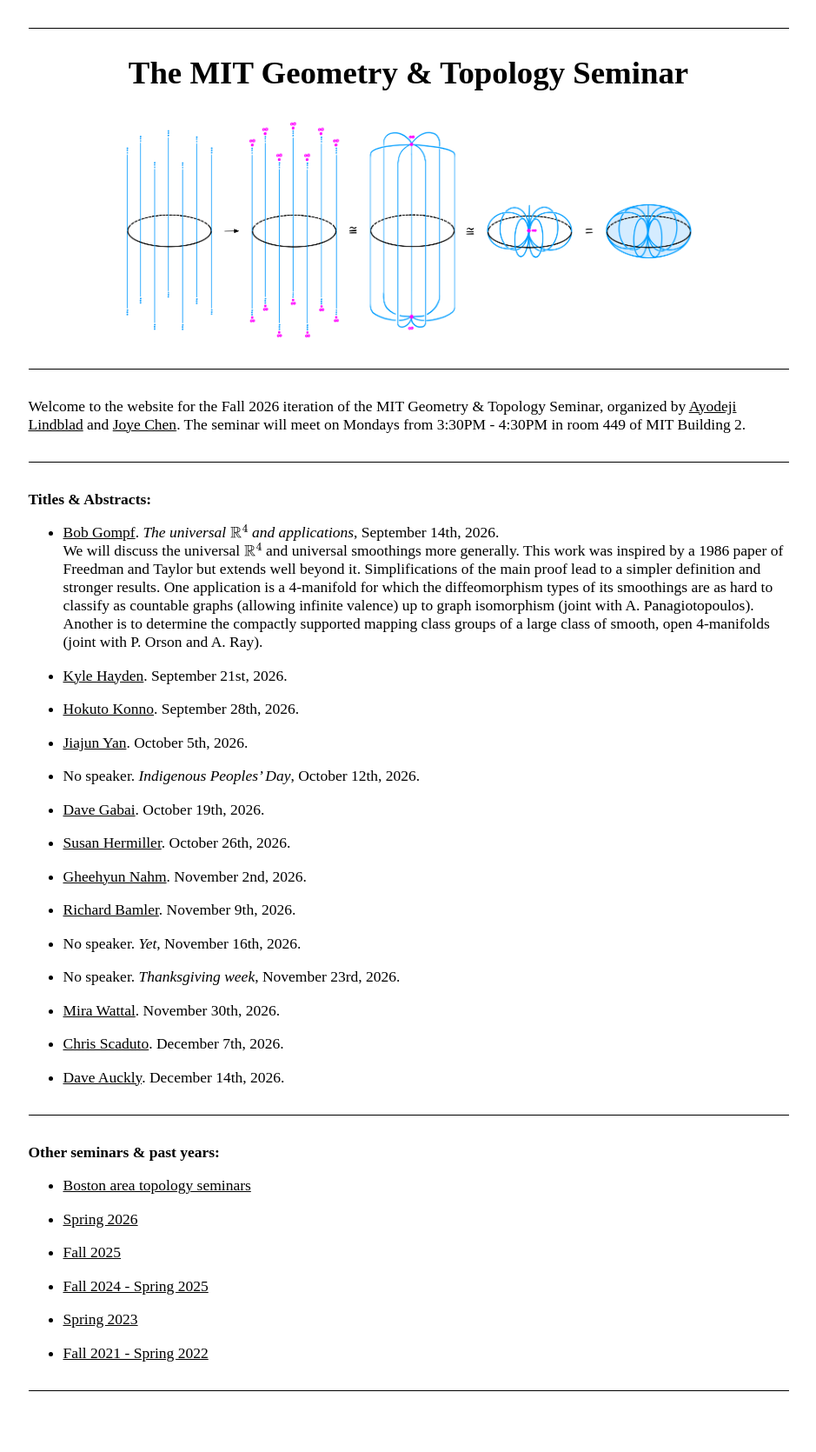
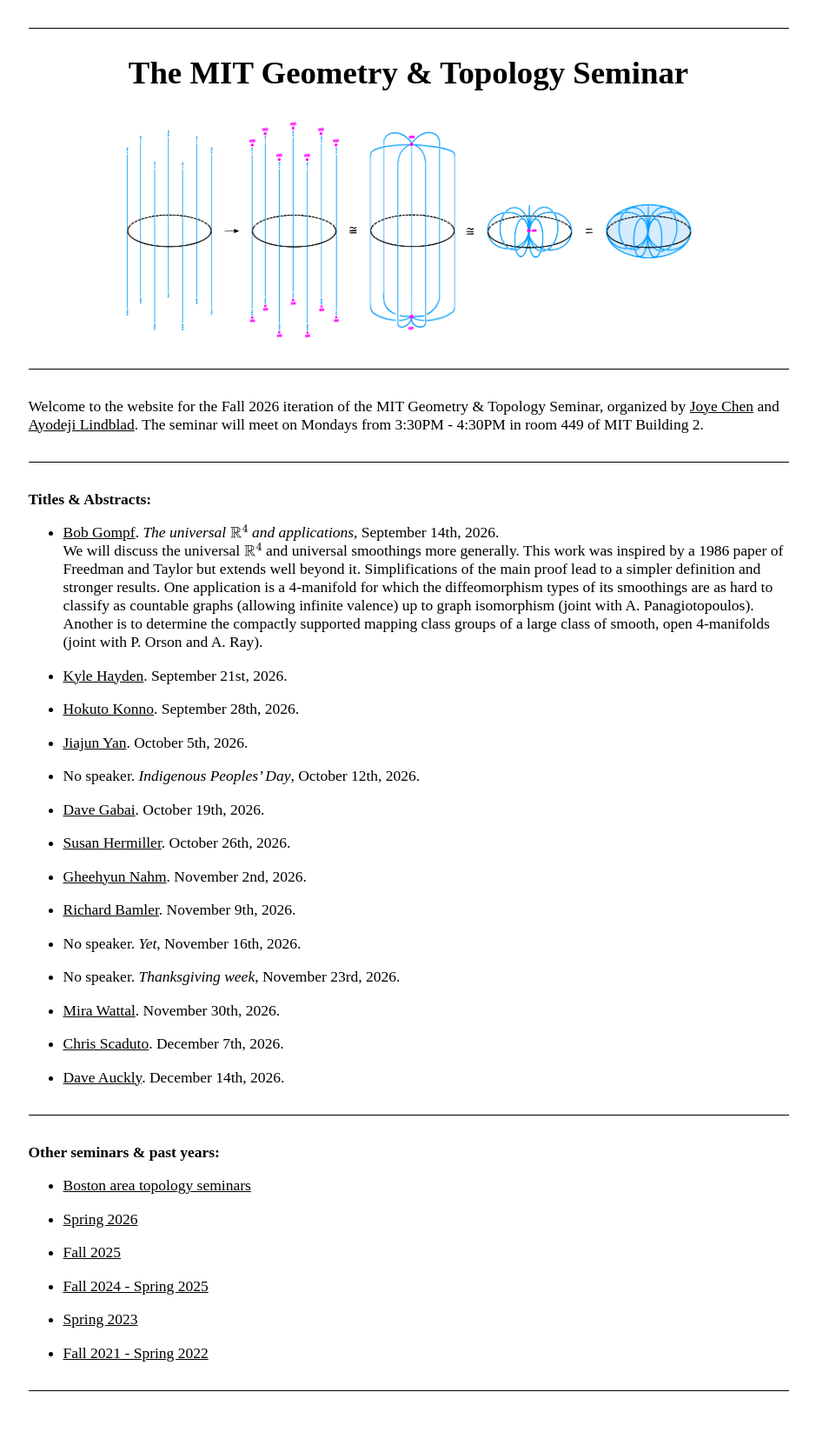
Before and after one commit to AyodejiLindblad/AyodejiLindblad.github.io, a Jekyll site: the page built from seminars/MIT-G&T-FA26/index.md, in a window 1280 px wide. Shown: the whole page at 87% size, without its empty margins (170-1109 px from the left). Built offline with Jekyll 4.4.1, drawn with Linux system fonts in a browser that asks for light colours; some web fonts are replaced.

Commit message:
Joye first

```diff
--- a/seminars/MIT-G&T-FA26/index.md
+++ b/seminars/MIT-G&T-FA26/index.md
@@ -20,7 +20,7 @@ layout: default
 
 ---
 
-Welcome to the website for the Fall 2026 iteration of the MIT Geometry & Topology Seminar, organized by [Ayodeji Lindblad](https://low-dim.top) and [Joye Chen](https://math.mit.edu/directory/profile.html?pid=2584). The seminar will meet on Mondays from 3:30PM - 4:30PM in room 449 of MIT Building 2.
+Welcome to the website for the Fall 2026 iteration of the MIT Geometry & Topology Seminar, organized by [Joye Chen](https://math.mit.edu/directory/profile.html?pid=2584) and [Ayodeji Lindblad](https://low-dim.top). The seminar will meet on Mondays from 3:30PM - 4:30PM in room 449 of MIT Building 2.
 
 
 ---
```
